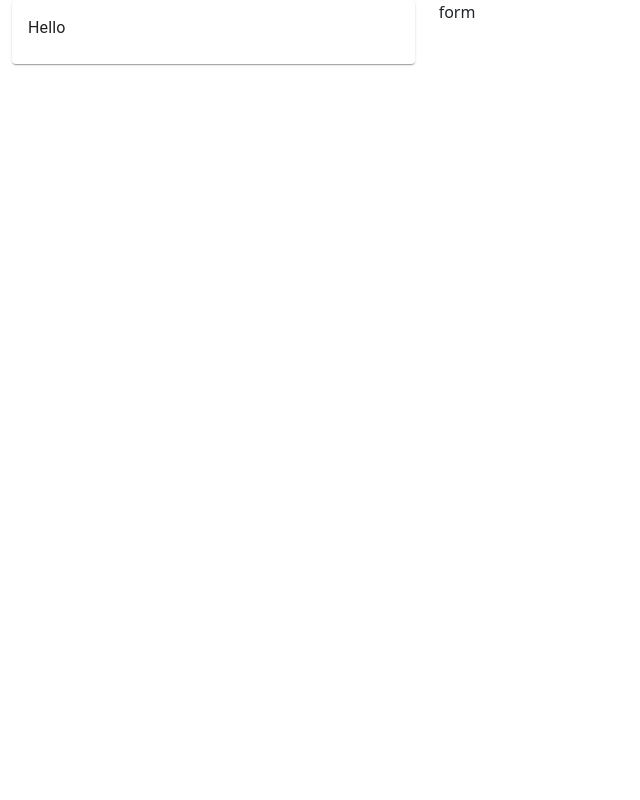
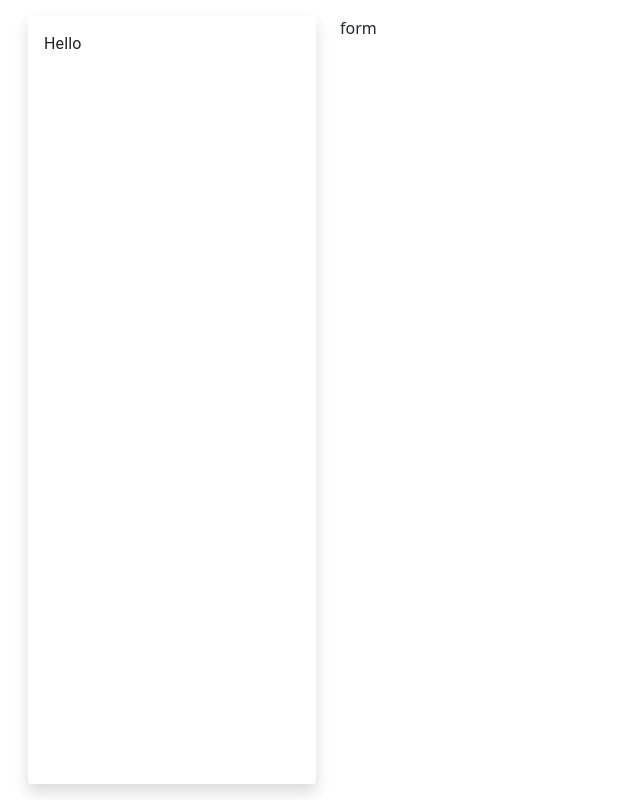
Before and after one commit to BishalRaj/OurPortfolio-frontend, a React (Create React App) app: page / in a window 1280 px wide. Shown: the whole page, without its empty margins (0-640 px from the left). Built offline with nearby package versions, Linux system fonts and the light colour scheme.

Commit message:
register layout

```diff
--- a/src/pages/login.jsx
+++ b/src/pages/login.jsx
@@ -4,16 +4,16 @@ import Card from "@mui/material/Card";
 import { CardContent, Typography } from "@mui/material";
 const Login = () => {
   return (
-    <Container fluid>
-      <Row>
-        <Col lg={4} md={4} sm={4}>
-          <Card>
+    <Container fluid style={{ background: "#fff" }}>
+      <Row className="p-3" style={{ height: "100vh" }}>
+        <Col lg={3} md={3} sm={3}>
+          <Card sx={{ height: "100%" }} className="shadow">
             <CardContent>
               <Typography>Hello</Typography>
             </CardContent>
           </Card>
         </Col>
-        <Col lg={8} md={8} sm={8}>
+        <Col lg={9} md={9} sm={9}>
           form
         </Col>
       </Row>
--- a/src/pages/register.jsx
+++ b/src/pages/register.jsx
@@ -1,7 +1,23 @@
 import React from "react";
+import { Col, Container, Row } from "reactstrap";
+import Card from "@mui/material/Card";
+import { CardContent, Typography } from "@mui/material";
 
-const Register = () => {
-  return <div>In Register</div>;
-};
+const Register = () => (
+  <Container fluid style={{ background: "#fff" }}>
+    <Row className="p-3" style={{ height: "100vh" }}>
+      <Col lg={3} md={3} sm={3}>
+        <Card sx={{ height: "100%" }} className="shadow">
+          <CardContent>
+            <Typography>Hello in register</Typography>
+          </CardContent>
+        </Card>
+      </Col>
+      <Col lg={9} md={9} sm={9}>
+        Multistep form here
+      </Col>
+    </Row>
+  </Container>
+);
 
 export default Register;
```
